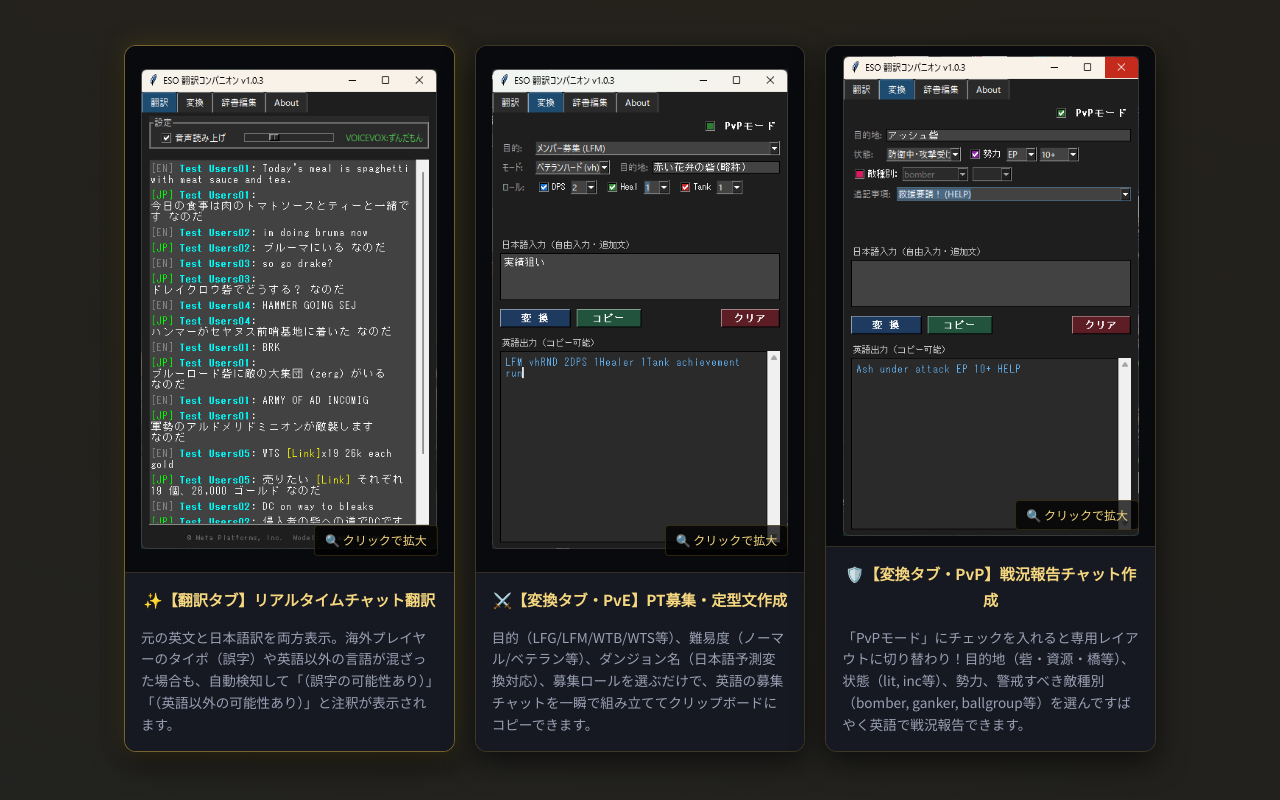
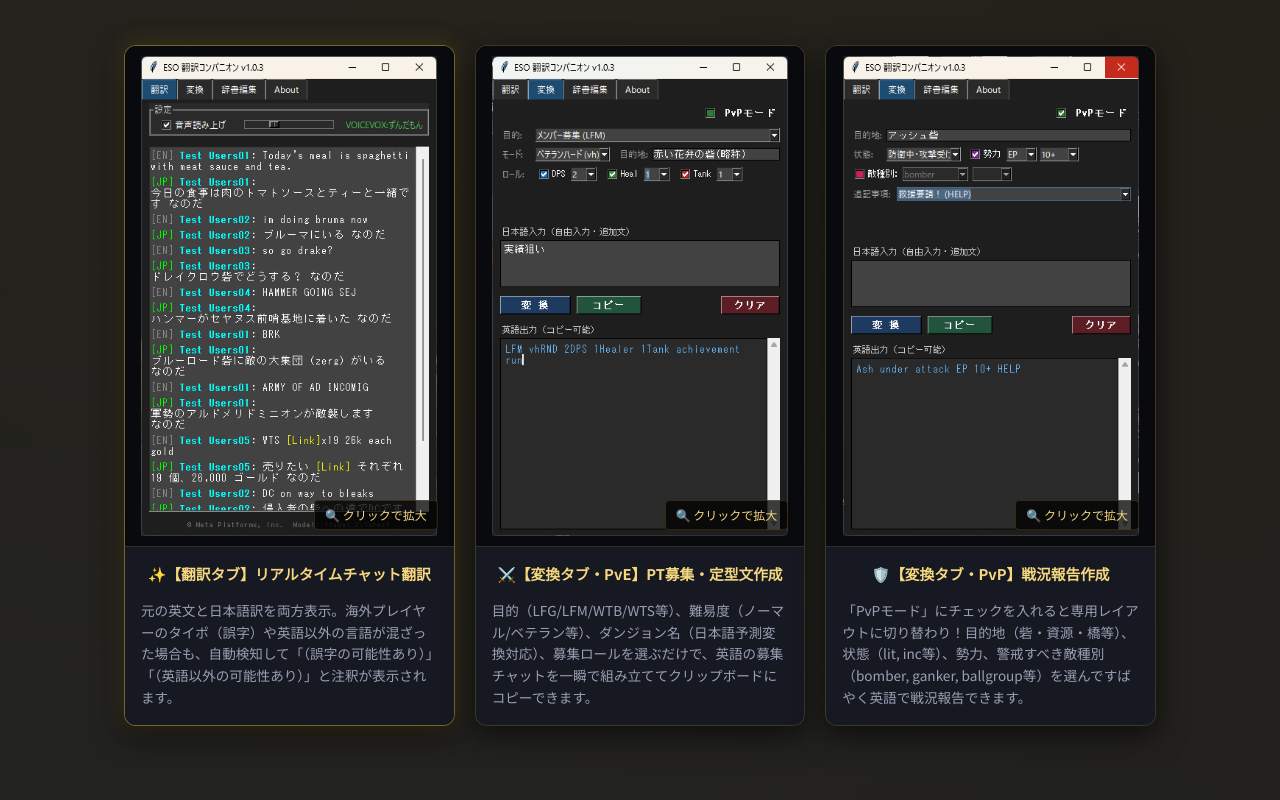
Before and after one commit to sumaki-full-of-bugs/eso-translator, a plain HTML site: page index.html in a window 1280 px wide. Shown: the part 742-1542 px from the top of the page. Drawn offline with Linux system fonts and the light colour scheme.

Commit message:
Add files via upload

```diff
--- a/index.html
+++ b/index.html
@@ -253,13 +253,14 @@
     }
 
     .screenshot-caption {
-      padding: 14px 16px;
-      font-size: 0.95rem;
+      padding: 14px 12px;
+      font-size: 0.92rem;
       color: var(--gold-light);
       background: var(--bg-card);
       text-align: center;
       border-top: 1px solid rgba(212, 175, 55, 0.15);
       font-weight: 700;
+      white-space: nowrap;
     }
 
     .screenshot-desc {
@@ -614,7 +615,7 @@
           <div class="screenshot-img-wrap">
             <img src="screenshot2.png" alt="ESO Translator 変換タブ PvPモード">
           </div>
-          <div class="screenshot-caption">🛡️【変換タブ・PvP】戦況報告チャット作成</div>
+          <div class="screenshot-caption">🛡️【変換タブ・PvP】戦況報告作成</div>
           <div class="screenshot-desc">
             「PvPモード」にチェックを入れると専用レイアウトに切り替わり！目的地（砦・資源・橋等）、状態（lit, inc等）、勢力、警戒すべき敵種別（bomber, ganker, ballgroup等）を選んですばやく英語で戦況報告できます。
           </div>
```
